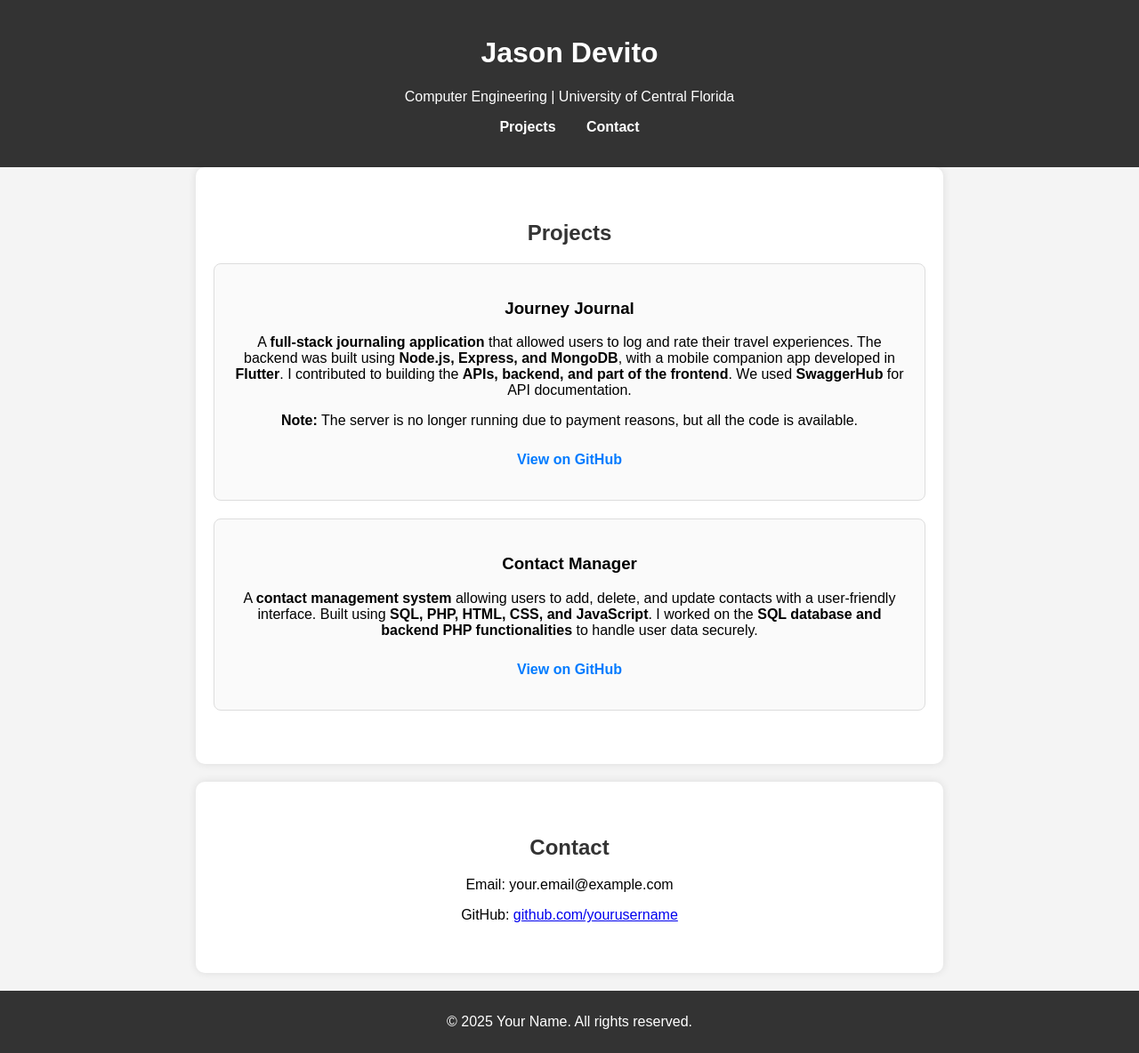
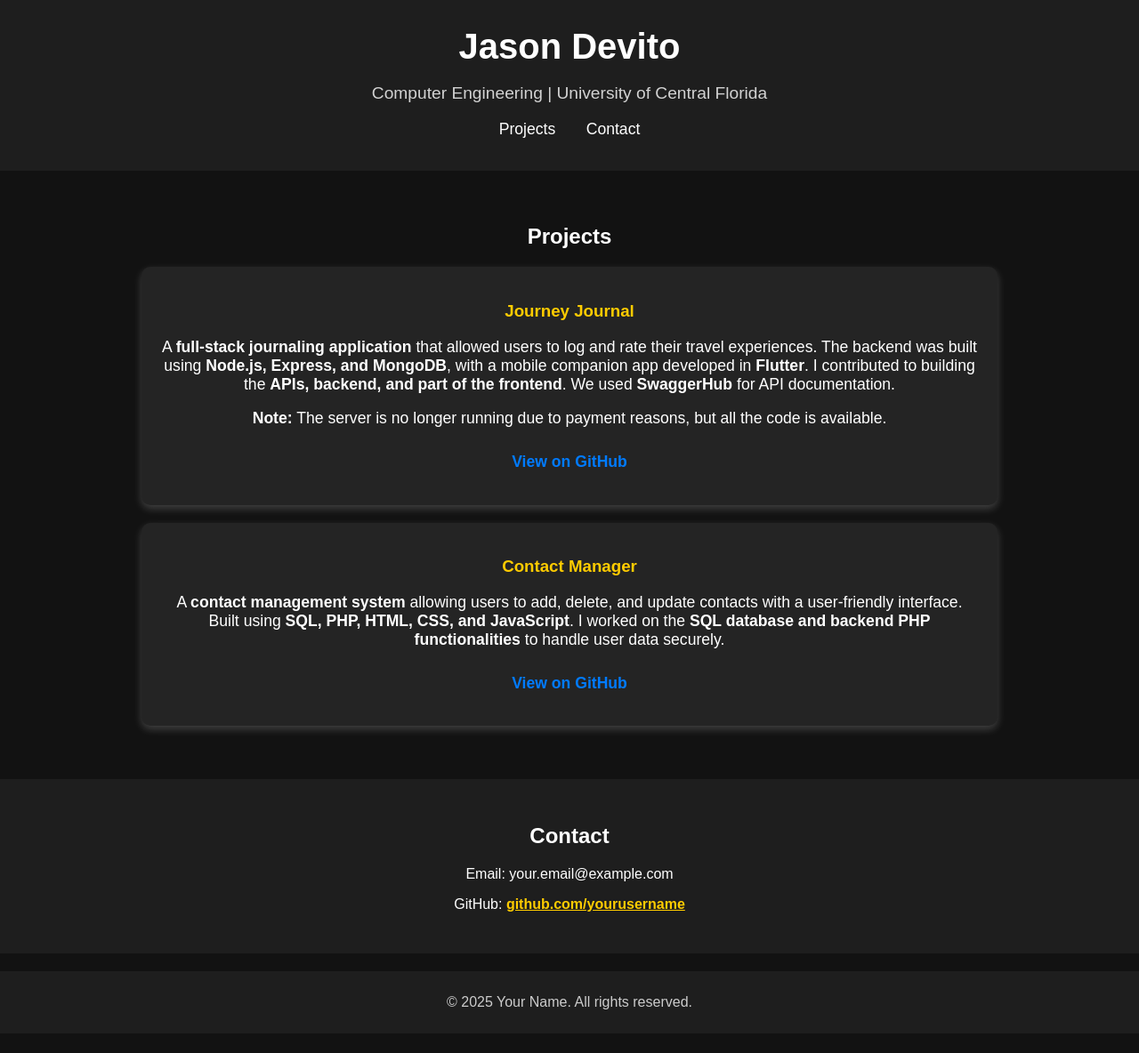
Before and after one commit to JT5016/jasondevito-portfolio.github.io, a plain HTML site: page index.html in a window 1280 px wide. Shown: the whole page at 89% size. After the commit the page ends 1162 px from the top, so only its background shows below. Drawn offline with Linux system fonts and the light colour scheme.

Commit message:
Update styles.css

```diff
--- a/styles.css
+++ b/styles.css
@@ -1,15 +1,27 @@
+/* General Page Styling */
 body {
-    font-family: Arial, sans-serif;
+    font-family: 'Arial', sans-serif;
     margin: 0;
     padding: 0;
-    text-align: center;
-    background-color: #f4f4f4;
+    background-color: #121212;
+    color: #ffffff;
 }
 
+/* Header Styling */
 header {
-    background: #333;
-    color: white;
+    background: #1e1e1e;
     padding: 20px;
+    text-align: center;
+}
+
+header h1 {
+    font-size: 2.5em;
+    margin: 10px 0;
+}
+
+header p {
+    font-size: 1.2em;
+    opacity: 0.8;
 }
 
 nav ul {
@@ -23,31 +35,39 @@ nav ul li {
 }
 
 nav ul li a {
-    color: white;
+    color: #ffffff;
     text-decoration: none;
-    font-weight: bold;
+    font-size: 1.1em;
 }
 
-section {
-    padding: 40px 20px;
-    max-width: 800px;
+/* Main Section */
+main {
+    width: 90%;
+    max-width: 1200px;
     margin: auto;
-    background: white;
-    box-shadow: 0px 0px 10px rgba(0, 0, 0, 0.1);
-    border-radius: 10px;
-    margin-bottom: 20px;
+    padding: 40px 0;
 }
 
-h2 {
-    color: #333;
+/* Project Section */
+#projects {
+    text-align: center;
 }
 
 .project {
-    border: 1px solid #ddd;
+    background: #242424;
     padding: 20px;
     margin: 20px auto;
-    background: #fafafa;
-    border-radius: 8px;
+    border-radius: 10px;
+    box-shadow: 0px 4px 10px rgba(255, 255, 255, 0.2);
+    width: 80%;
+}
+
+.project h3 {
+    color: #ffcc00;
+}
+
+.project p {
+    font-size: 1.1em;
 }
 
 .project a {
@@ -56,15 +76,30 @@ h2 {
     text-decoration: none;
     color: #007bff;
     font-weight: bold;
+    transition: 0.3s;
 }
 
 .project a:hover {
-    text-decoration: underline;
+    color: #ffcc00;
 }
 
+/* Contact Section */
+#contact {
+    text-align: center;
+    padding: 30px;
+    background: #1e1e1e;
+}
+
+#contact a {
+    color: #ffcc00;
+    font-weight: bold;
+}
+
+/* Footer */
 footer {
-    background: #333;
-    color: white;
+    text-align: center;
     padding: 10px;
+    background: #1e1e1e;
+    color: #ccc;
     margin-top: 20px;
 }
```
